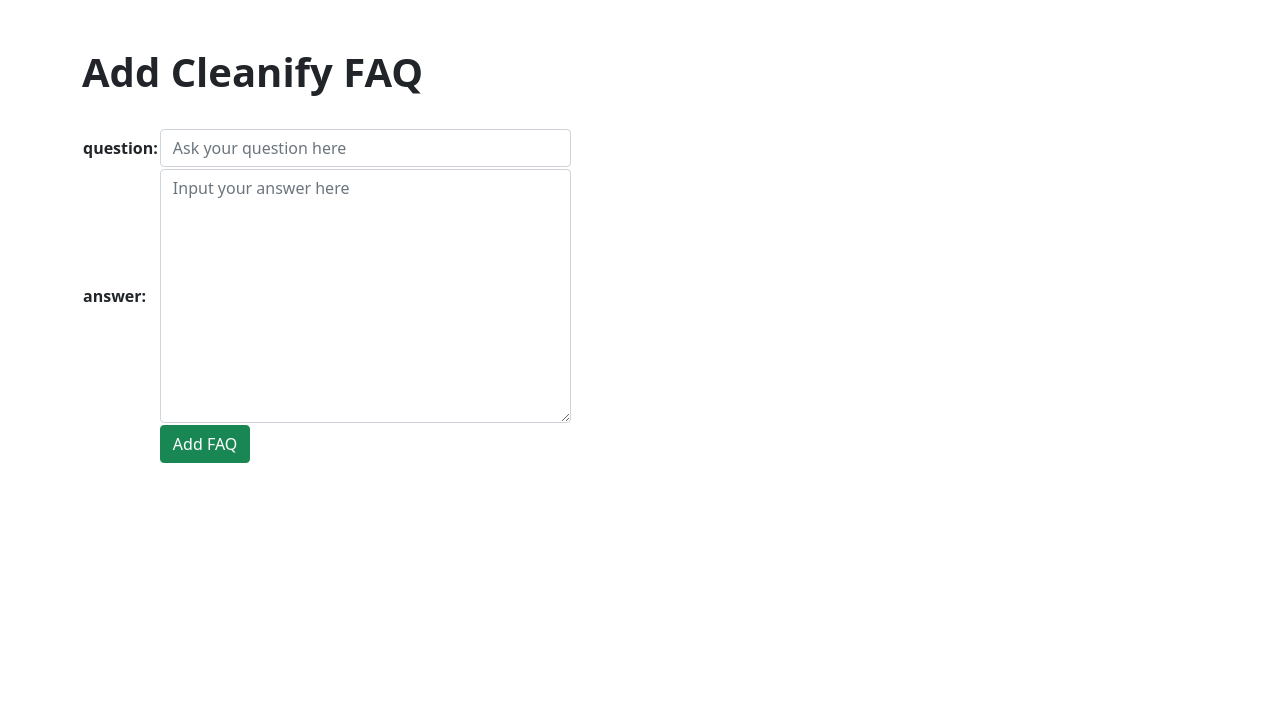
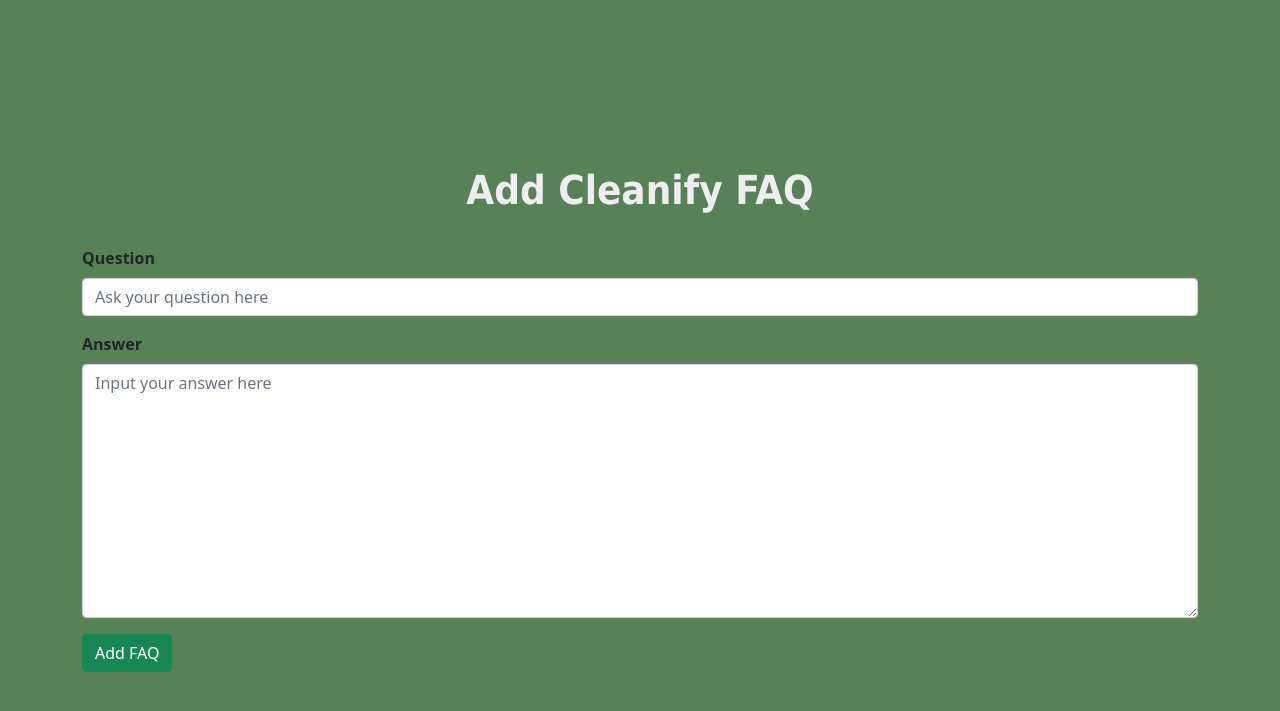
Before and after one commit to A03-PBP-2022/cleanify, a Django app: page /faq/faq_add/ in a window 1280 px wide. Shown: the top 711 px of the page. Run offline with Django 4.2, Linux system fonts and the light colour scheme.

Commit message:
update faq

```diff
--- a/faq/forms.py
+++ b/faq/forms.py
@@ -18,5 +18,5 @@ class FAQForm(forms.ModelForm):
         'class':'form-control'
     }
 
-    q = forms.CharField(label="question",required=True, max_length=400, widget=forms.TextInput(attrs=q_attrs))
-    a = forms.CharField(label="answer",required=True, widget=forms.Textarea(attrs=a_attrs))
+    q = forms.CharField(label="Question",required=True, max_length=400, widget=forms.TextInput(attrs=q_attrs))
+    a = forms.CharField(label="Answer",required=True, widget=forms.Textarea(attrs=a_attrs))
--- a/faq/templates/form4faq.html
+++ b/faq/templates/form4faq.html
@@ -12,6 +12,7 @@
         integrity="sha384-Atwg2Pkwv9vp0ygtn1JAojH0nYbwNJLPhwyoVbhoPwBhjQPR5VtM2+xf0Uwh9KtT"
         crossorigin="anonymous"></script>
     {% load static %}
+    <link rel="stylesheet" href="{% static 'css/faq.css' %}">
     <title>Add Cleanify FAQ</title>
     <style></style>
 </head>
@@ -20,15 +21,18 @@
         <h1><br><strong>Add Cleanify FAQ</strong></h1><br>
         <form action="" method="POST">
             {% csrf_token %}
-            <table>
-                {{ form.as_table }}
-                <tr>
-                    <td></td>
-                    <td><button type="submit" class="btn btn-success" id="btn-add">Add FAQ</button></td>
-                </tr>
-            </table>
+            <div class="mb-3">
+                <label for="question" class="form-label"><strong>Question</strong></label>
+                {{form.q}}
+            </div>
+            <div class="mb-3">
+                <label for="answer" class="form-label"><strong>Answer</strong></label>
+                {{form.a}}
+            </div>
+            <button type="submit" class="btn btn-success" id="btn-add">Add FAQ</button>
         </form>
     </div>
 
 </body>
+<script src="{% static 'faq.css' %}"></script>
 </html>
--- a/static/css/faq.css
+++ b/static/css/faq.css
@@ -17,26 +17,13 @@ h1{
     margin-top: 30px;
 }
 
+table {
+    text-align: center;
+    margin-left: auto;
+    margin-right: auto;
+  }
 
-
-/* .submit{
-    background-color: #344e41;
-    border-radius: 12px;
-    border: 0;
-    box-sizing: border-box;
-    color: #eee;
-    cursor: pointer;
-    text-align: center;
-    font-size: 18px;
-    height: 50px;
-    margin-top: 38px;
-    outline: 0;
-    width: 100%;
-}
-.submit:active{
-    background-color: rgb(3, 97, 5);
-}
-.submit:hover{
+a:hover {
     box-shadow: 0 0.5em 0.5em -0.4em var(--hover);
     transform: translateY(-0.25em);
-} */
+}
```
Also changed, not shown: faq/templates/faq.html (+6 -2 lines).
